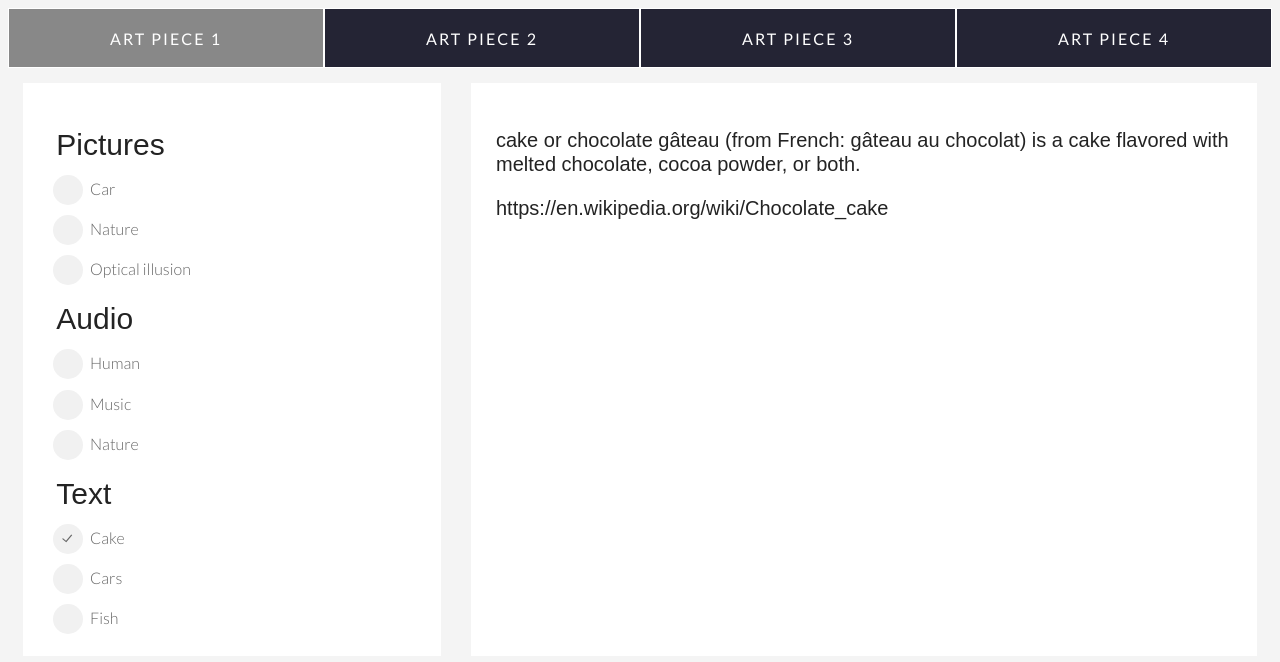
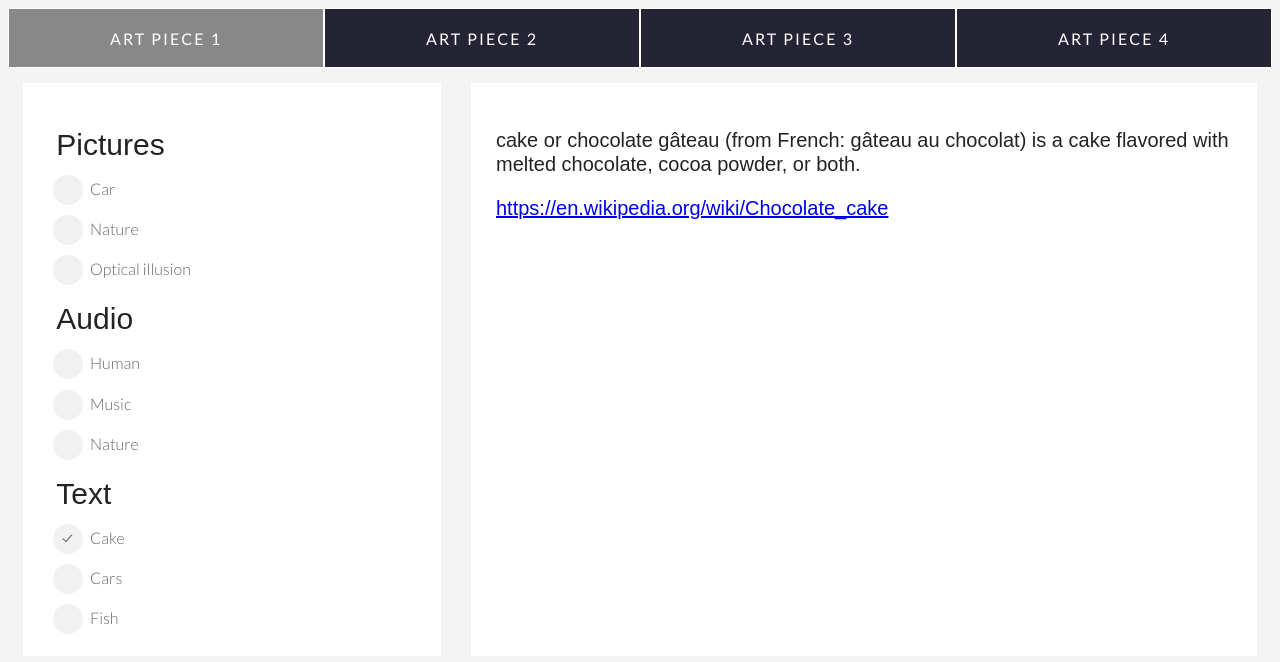
Before and after one commit to IT2810/it2810-webutvikling-h18-prosjekt-2-gruppe--36, a React (Create React App) app: page / in a window 1280 px wide. Both pictures are taken after a click on the radio button "Cake". Shown: the top 662 px of the page. Built offline with nearby package versions, Linux system fonts and the light colour scheme.

Commit message:
center images and hyperlink sources #9

```diff
--- a/src/components/GalleryView.js
+++ b/src/components/GalleryView.js
@@ -79,7 +79,7 @@ class GalleryView extends React.Component {
       <div className="galleryView container">
         {this.state.img && <img src={this.state.img.data} alt="A beautiful gallery"></img>}
         {this.state.text && <p>{this.state.text.data.text}</p>}
-        {this.state.text && <p>{this.state.text.data.source}</p>}
+        {this.state.text && <a href={this.state.text.data.source}>{this.state.text.data.source}</a>}
         {this.state.sound && <audio ref="audio_tag" src={this.state.sound.data} controls autoPlay type="audio/mpeg" />}
       </div>
     );
--- a/src/index.css
+++ b/src/index.css
@@ -12,6 +12,7 @@ body {
   line-height: 1.5em;
   font-family: sans-serif;
   background-color: #f4f4f4;
+  word-wrap: break-word;
 }
 
 .tabs button {
@@ -71,6 +72,12 @@ body {
   color: #232323;
 }
 
+img{
+  width: 60%;
+  display: block;
+  margin: 0 auto;
+}
+
 h2 {
   font-weight: 300;
   margin-bottom: 5px;
```
